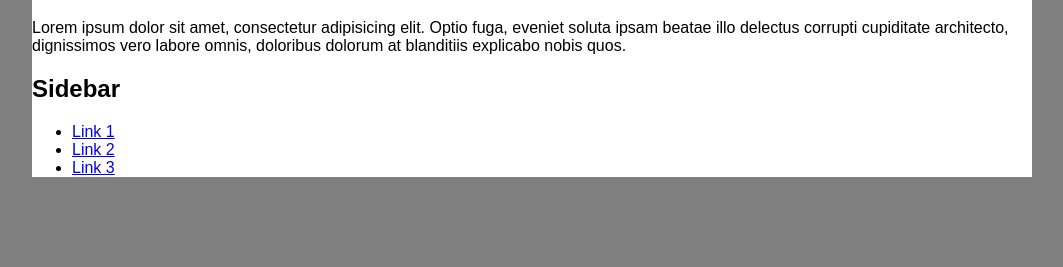
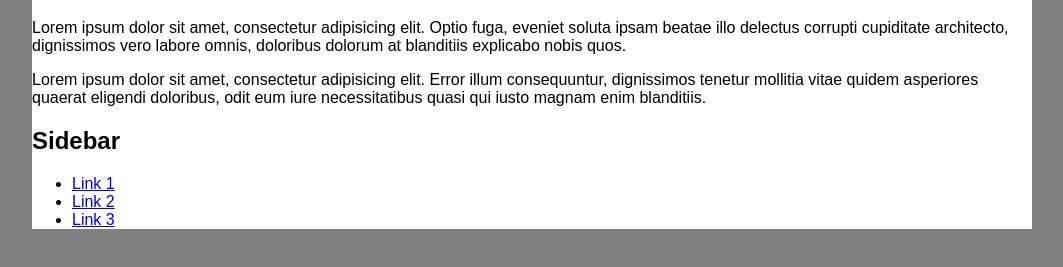
Before and after one commit to rkalehoff-uf/remote-control, a plain HTML site: page index.html in a window 1280 px wide. Shown: the part 61-328 px from the top of the page, without its empty margins (108-1171 px from the left). Drawn offline with Linux system fonts and the light colour scheme.

Commit message:
add more informational detail to instructions

```diff
--- a/index.html
+++ b/index.html
@@ -16,6 +16,7 @@
         </header>
         <div class="content">
             <p>Lorem ipsum dolor sit amet, consectetur adipisicing elit. Optio fuga, eveniet soluta ipsam beatae illo delectus corrupti cupiditate architecto, dignissimos vero labore omnis, doloribus dolorum at blanditiis explicabo nobis quos.</p>
+            <p>Lorem ipsum dolor sit amet, consectetur adipisicing elit. Error illum consequuntur, dignissimos tenetur mollitia vitae quidem asperiores quaerat eligendi doloribus, odit eum iure necessitatibus quasi qui iusto magnam enim blanditiis.</p>
         </div>
 
         <aside class="sidebar">
```
